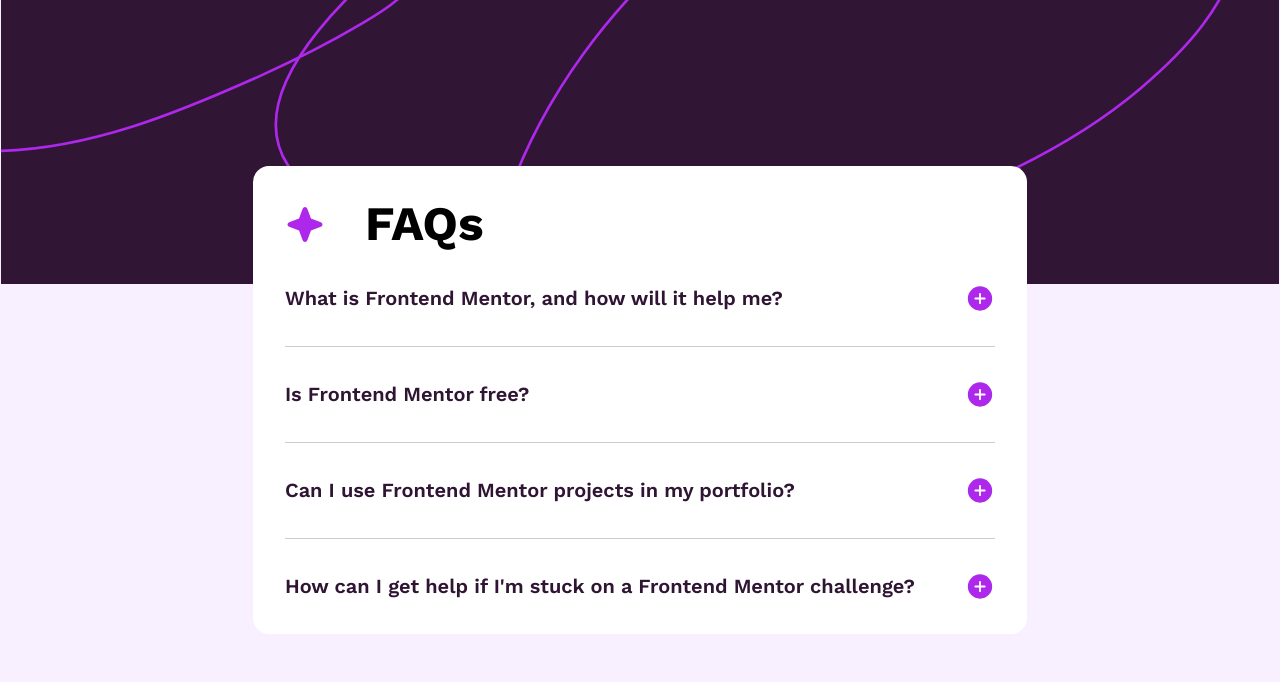
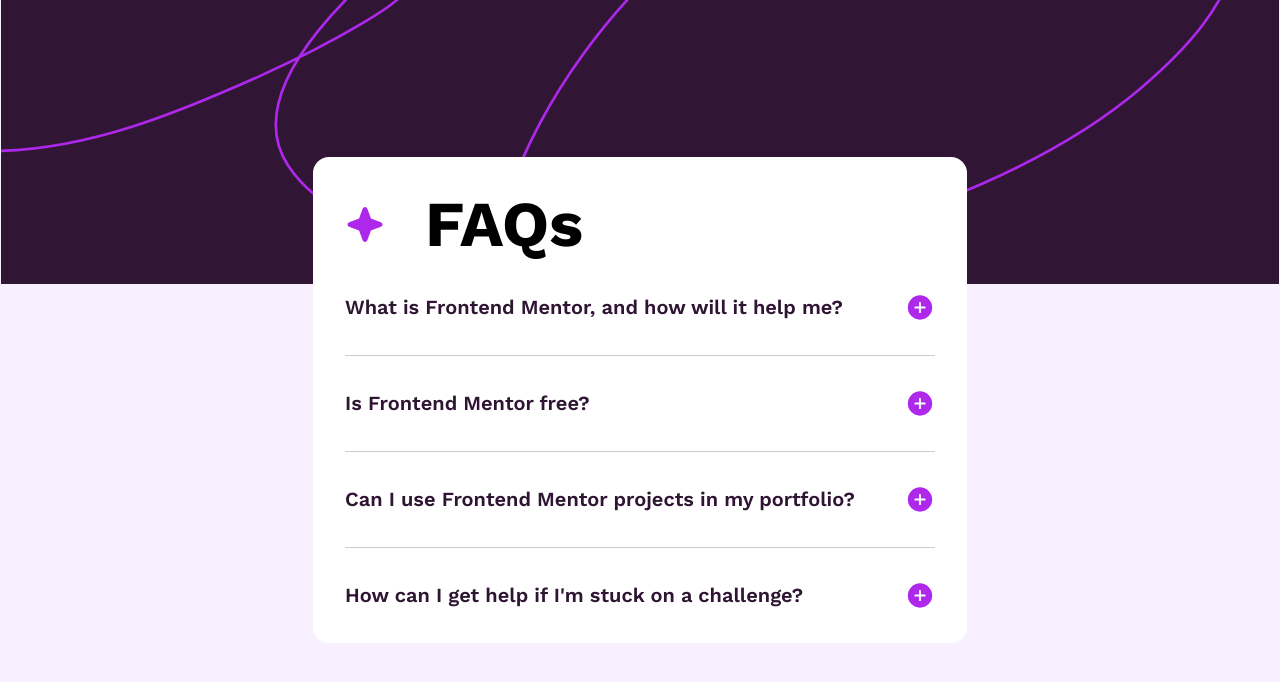
Before and after one commit to MuneerMek/faq-accordion, a plain HTML site: page index.html in a window 1280 px wide. Drawn offline with Linux system fonts and the light colour scheme.

Commit message:
Finishing touches added

```diff
--- a/index.html
+++ b/index.html
@@ -51,7 +51,7 @@
     </article>
     <article class="faq-item fs-3" style="border: none;">
       <div class="grid header-img fc-primary">
-        <h2 class="fs-500 fw-600">How can I get help if I'm stuck on a Frontend Mentor challenge?</h2><img
+        <h2 class="fs-500 fw-600">How can I get help if I'm stuck on a challenge?</h2><img
           src="assets/images/icon-plus.svg" alt="plus icon" class="button">
       </div>
       <p hidden class="info fc-light">The best place to get help is inside Frontend Mentor's Discord community.
--- a/style.css
+++ b/style.css
@@ -72,14 +72,6 @@ label {
   line-height: 1.1;
 }
 
-/* Balance text wrapping on headings */
-h1,
-h2,
-h3,
-h4 {
-  text-wrap: balance;
-}
-
 /* A elements that don't have a class get default styles */
 a:not([class]) {
   text-decoration-skip-ink: auto;
@@ -124,7 +116,7 @@ textarea:not([rows]) {
 /* Utility classes */
 
 .box {
-  max-width: 50rem;
+  max-width: 42rem;
   padding: 2rem 2rem 0 2rem;
   border-radius: 1rem;
   background-color: var(--clr-white);
@@ -163,7 +155,7 @@ textarea:not([rows]) {
   font-size: 2.5rem;
 }
 .fs-800 {
-  font-size: 3rem;
+  font-size: 2.5rem;
 }
 
 .fw-400 {
@@ -213,7 +205,7 @@ header > * {
 }
 
 .info {
-  max-width: 44rem;
+  max-width: 36rem;
 }
 
 /* Media queries */
@@ -223,4 +215,7 @@ header > * {
     background-image: url(assets/images/background-pattern-desktop.svg);
     border-radius: 1rem;
   }
+  .fs-800 {
+    font-size: 4rem;
+  }
 }
```
